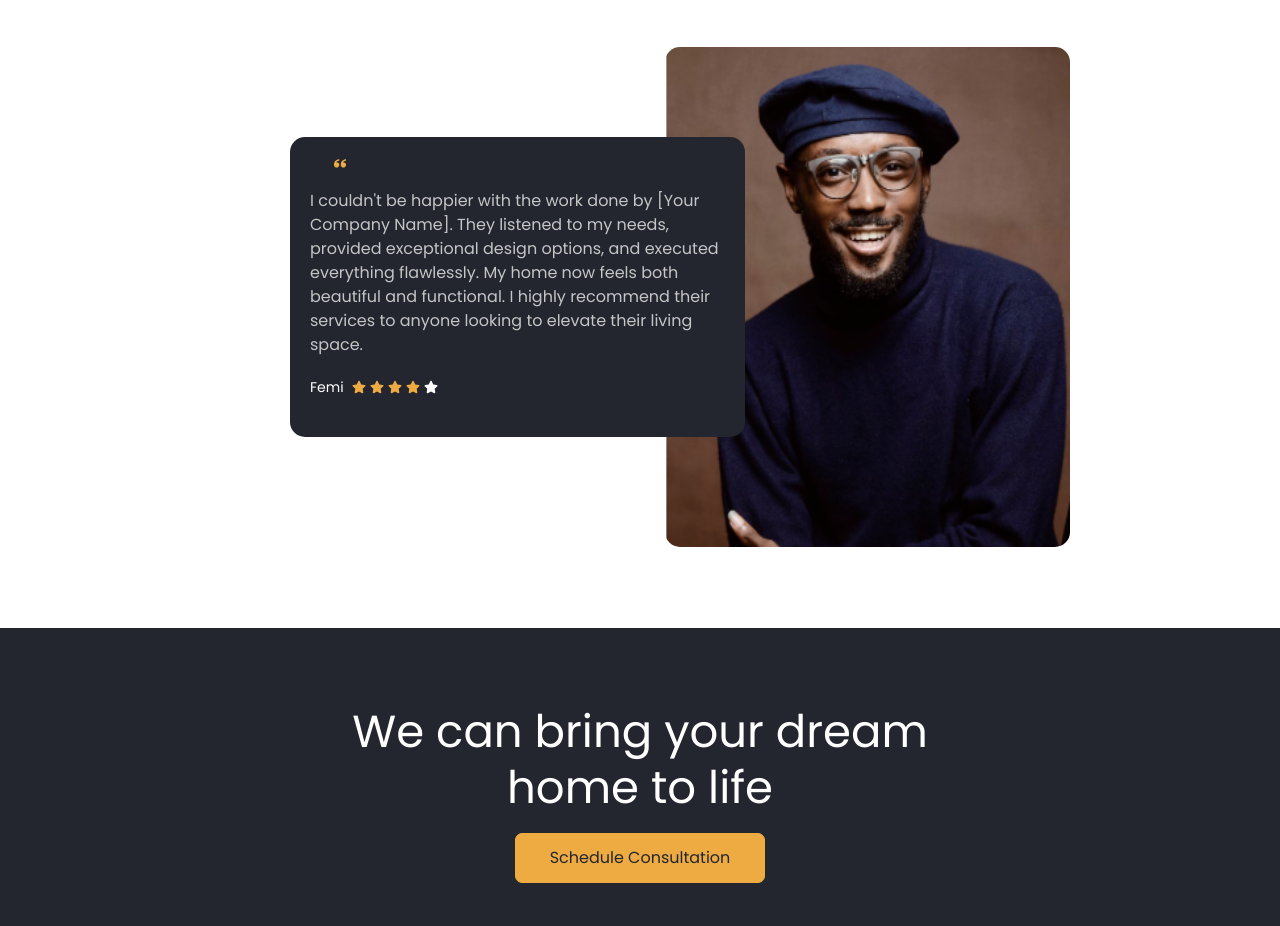
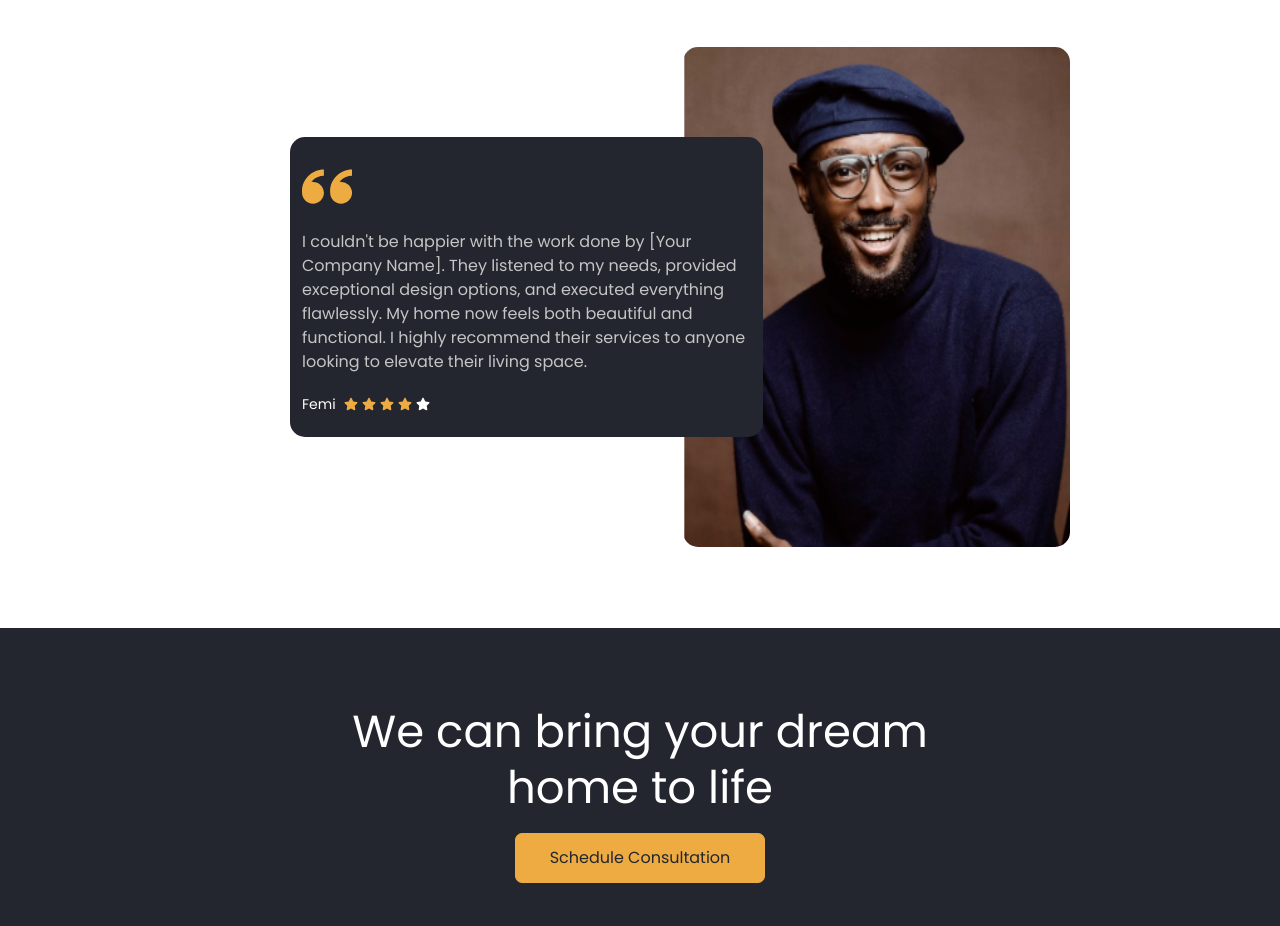
Before and after one commit to AndrewToks/landing-page, a React (Vite) app: page / in a window 1280 px wide. Shown: the part 4040-4966 px from the top of the page. Built offline with nearby package versions, Linux system fonts and the light colour scheme.

Commit message:
Projects and Service Section

```diff
--- a/src/Testimony.jsx
+++ b/src/Testimony.jsx
@@ -8,15 +8,15 @@ const Testimony = () => {
             <h1 className='max-w-[760px] text-[#23262F] text-[24px]  lg:text-[45px] text-center ml-auto mr-auto mt-24'>Here's What Our Satisfied Clients Are Saying</h1>
             <div className='max-w-[900px] ml-auto mr-auto mt-16 flex-col lg:flex lg:flex-row justify-center items-center p-5'>
             <div>
-            <div className='bg-[#23262F] mb-5 rounded-[15px] relative lg:left-20 z-[999px] max-w-[673px] h-[300px] flex justify-center flex-col gap-5 p-5'>
-            <ImQuotesLeft className='text-[#EDAB42]' size={60}/>
+            <div className='bg-[#23262F] mb-5 rounded-[15px] relative lg:left-20 z-[999px] max-w-[673px] h-[300px] flex justify-center flex-col gap-5 p-3'>
+            <ImQuotesLeft className='text-[#EDAB42]' size={50}/>
                 <small className='text-[#C5C5C5] text-[16px]'>
                 I couldn't be happier with the work done by
                  [Your Company Name]. They listened to my needs,
                  provided exceptional design options, and executed everything flawlessly. My home now feels both beautiful and functional. I highly recommend
                 their services to anyone looking to elevate their living space.
                 </small>
-                <div className='text-white flex gap-2 items-center text-sm mb-5'>
+                <div className='text-white flex gap-2 items-center text-sm'>
                 <p>Femi</p>
                     <span className='flex gap-1'>
                         <FaStar className='text-[#EDAB42]'/>
@@ -29,7 +29,7 @@ const Testimony = () => {
             </div>
             </div>
             <div>
-                <img src="./testimony.PNG" alt="" width={300} height={300} className='w-[600px] h-[500px] rounded-[15px]'/>
+                <img src="./testimony.PNG" alt="" width={300} height={300} className='w-[550px] h-[500px] rounded-[15px]'/>
             </div>
         </div>
         </div>
```
